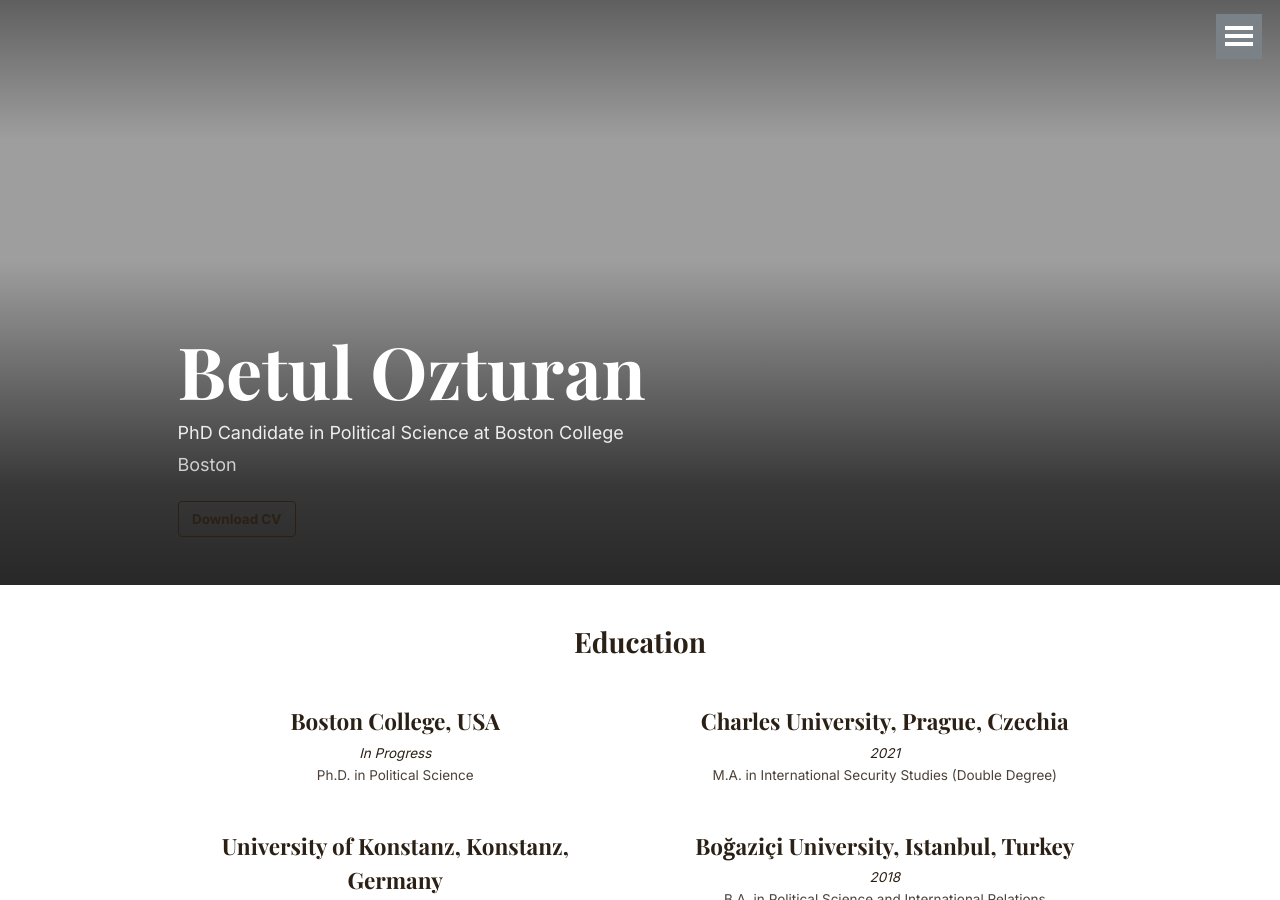
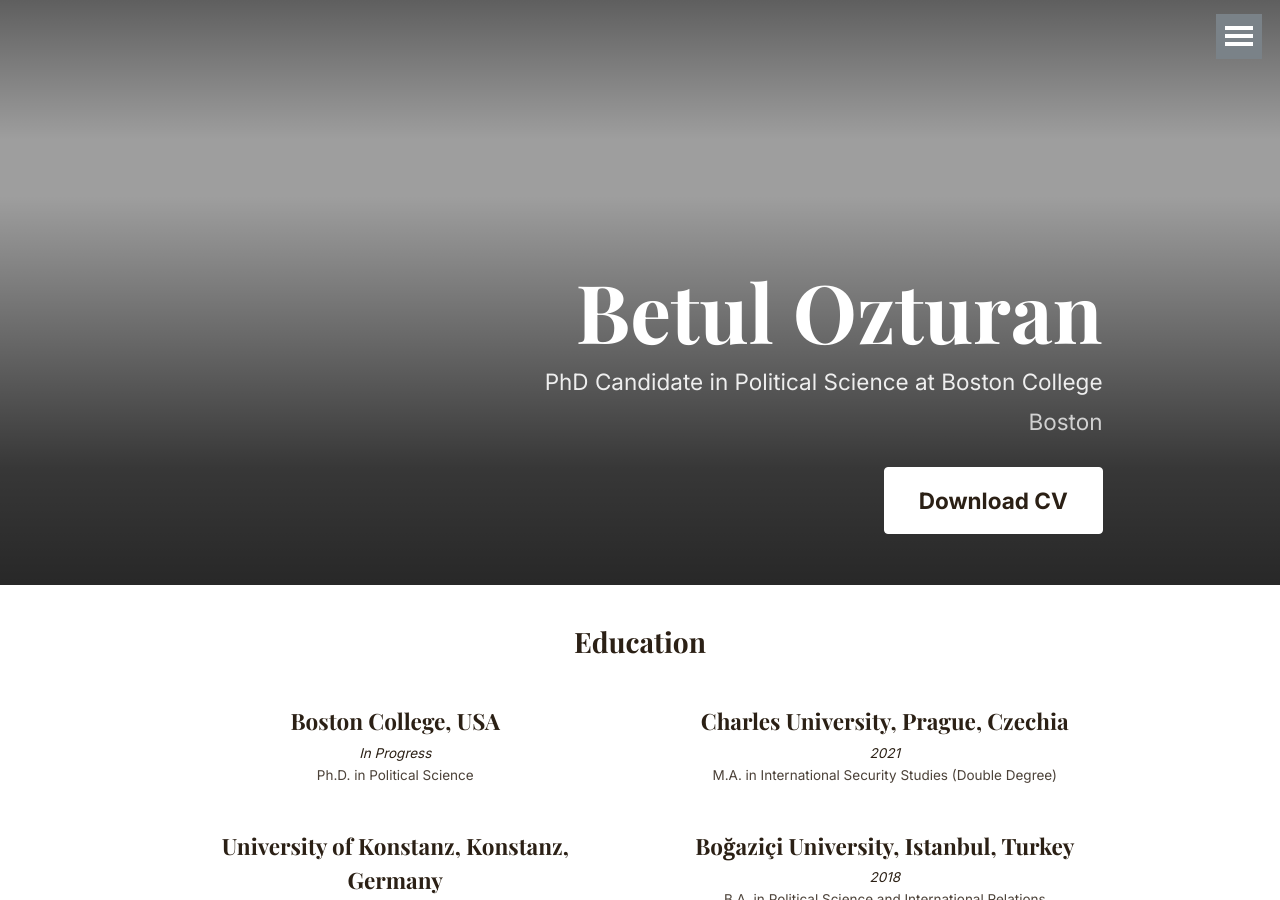
Before and after one commit to betulozturan/betulozturan.github.io, a Jekyll site: the page built from _pages/about.md, in a window 1280 px wide and 900 px high. Built offline with Jekyll 4.4.1, drawn with Linux system fonts in a browser that asks for light colours; some web fonts are replaced.

Commit message:
Fix nav overflow regression, enhance hero banner content
- Fix: bold Playfair Display nav links were wider than the old font,
  causing CV/Research & Teaching/Talks to overflow into the hamburger
  menu at common desktop widths (confirmed at 1280px); reduce nav
  link font-size to compensate
- Remove a dead duplicate .hero-profile__cv-btn rule left over from
  the old tan-band button (removed earlier), which was silently
  overriding the real banner button's intended white-outline style
- Hero banner content (name, title, location, CV button) is now
  bigger and right-aligned instead of bottom-left
- CV button is now solid white by default (was outline-only) for
  better visibility against the photo, inverting to outline on hover

Co-Authored-By: Claude Sonnet 5 <noreply@anthropic.com>

```diff
--- a/_sass/custom.scss
+++ b/_sass/custom.scss
@@ -59,6 +59,7 @@ h1, h2, h3, h4, h5, h6,
 .masthead__menu-item:not(.masthead__menu-item--lg):not(#theme-toggle) > a {
   font-family: $font-heading;
   font-weight: bold;
+  font-size: $type-size-6;
 }
 
 /*
@@ -245,23 +246,24 @@ body.has-hero-banner {
   bottom: 0;
   padding: 4em 1em 2.5em;
   background: linear-gradient(to bottom, rgba(0, 0, 0, 0), rgba(0, 0, 0, 0.65) 70%, rgba(0, 0, 0, 0.75));
+  text-align: right;
 }
 
 .hero-profile__banner-name {
   color: #fff;
-  font-size: 2.4em;
+  font-size: 2.6em;
   line-height: 1.05;
   margin: 0 0 0.15em;
 
   @include breakpoint($medium) {
-    font-size: 4em;
+    font-size: 4.5em;
   }
 }
 
 .hero-profile__banner-title,
 .hero-profile__banner-location {
   color: rgba(255, 255, 255, 0.9);
-  font-size: $type-size-5;
+  font-size: $type-size-4;
   margin: 0 0 0.3em;
 }
 
@@ -271,12 +273,15 @@ body.has-hero-banner {
 }
 
 .hero-profile__cv-btn {
+  background: #fff !important;
   border-color: #fff !important;
-  color: #fff !important;
+  color: $hero-ink !important;
+  font-size: $type-size-4;
+  padding: 0.7em 1.5em;
 
   &:hover {
-    background: #fff !important;
-    color: $hero-ink !important;
+    background: transparent !important;
+    color: #fff !important;
   }
 }
 
@@ -351,16 +356,6 @@ body.has-hero-banner {
   color: rgba($hero-ink, 0.85);
   font-size: $type-size-6;
   margin: 0 0 0.75em;
-}
-
-.hero-profile__cv-btn {
-  border-color: $hero-ink !important;
-  color: $hero-ink !important;
-
-  &:hover {
-    background: $hero-ink !important;
-    color: #fff !important;
-  }
 }
 
 .hero-profile__about {
```
